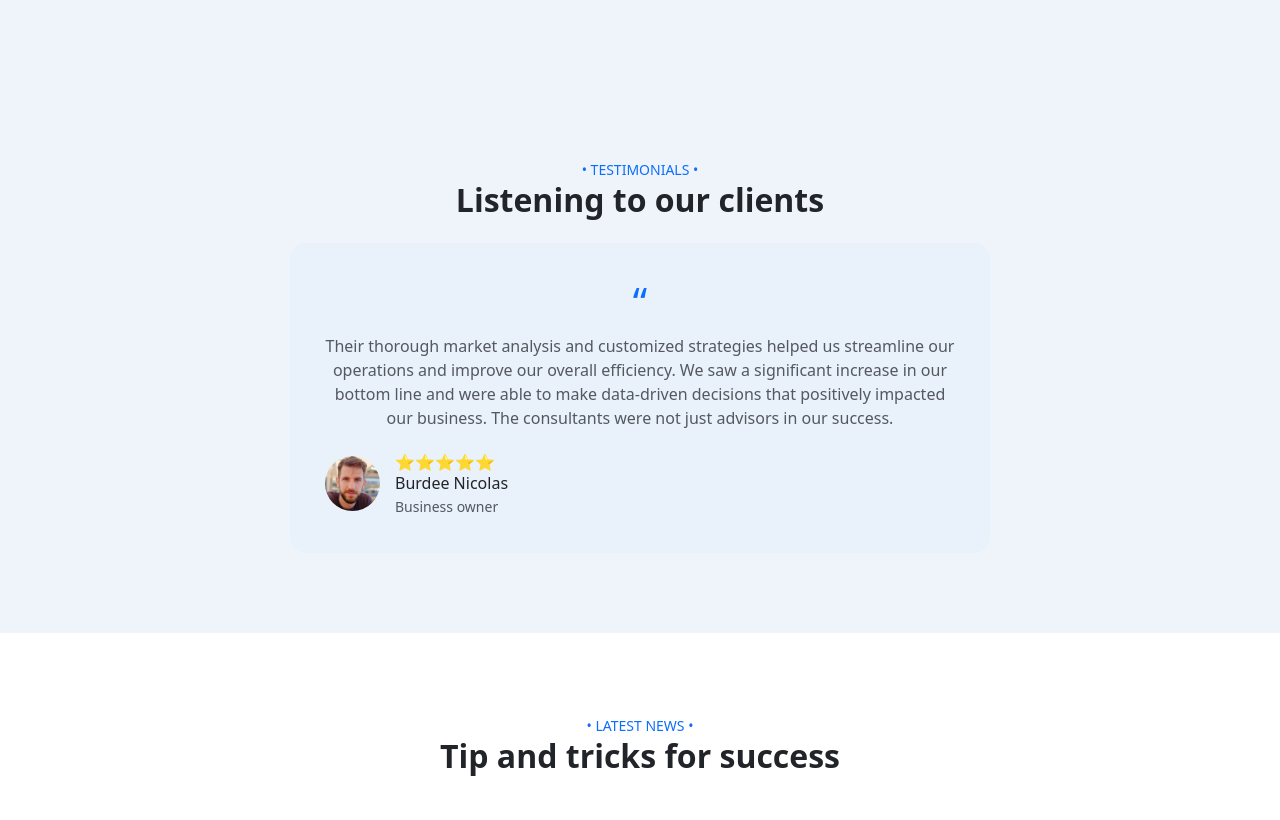
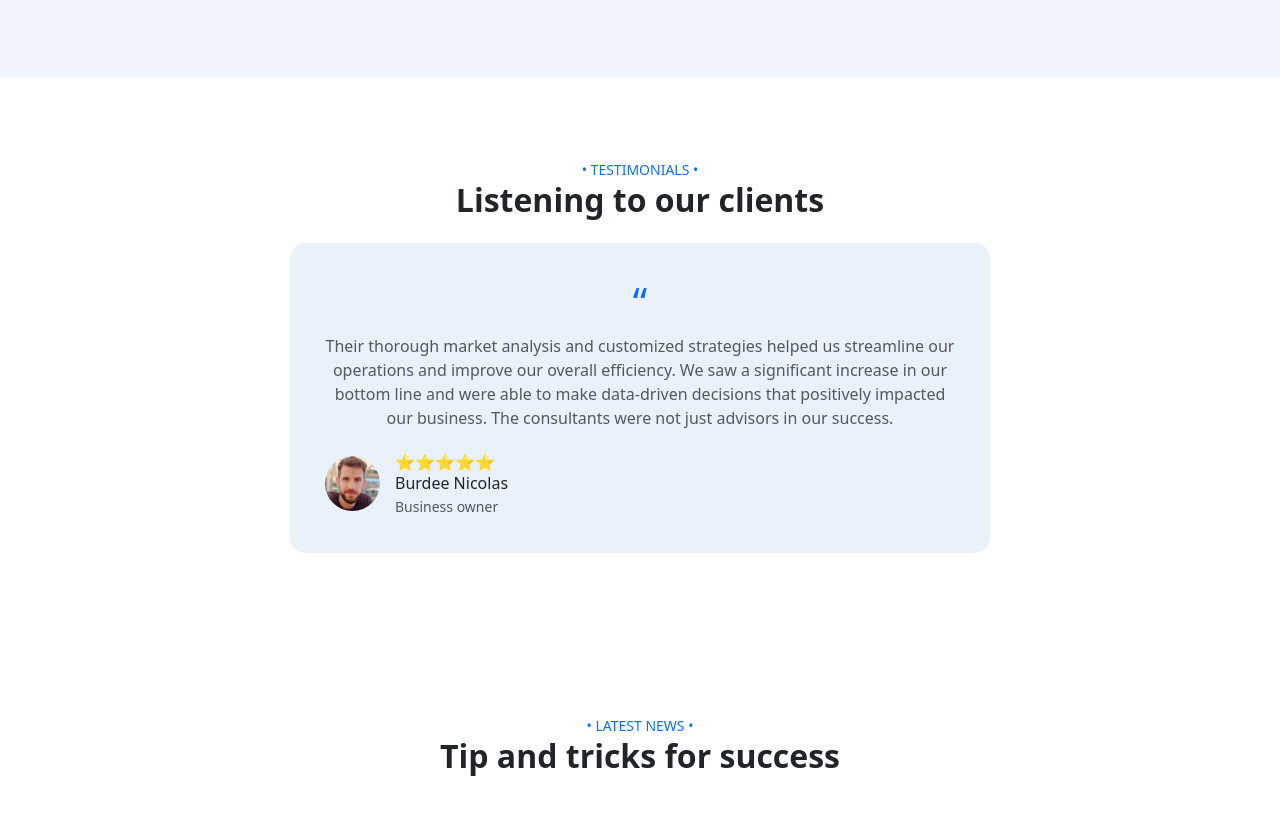
Before and after one commit to VenkataSagar96/FIRST-WEBSITE, a plain HTML site: page index.html in a window 1280 px wide. Shown: the part 4544-5364 px from the top of the page. Drawn offline with nearby package versions, Linux system fonts and the light colour scheme.

Commit message:
COMPLETED

```diff
--- a/style.css
+++ b/style.css
@@ -221,7 +221,6 @@
     /* =================  TESTIMONIAL SECTION ================= */
 
     .testimonial-section {
-      background: #eef4fa;
       padding: 80px 0;
     }
 
```
Also changed, not shown: index.html (+0 -2 lines).
